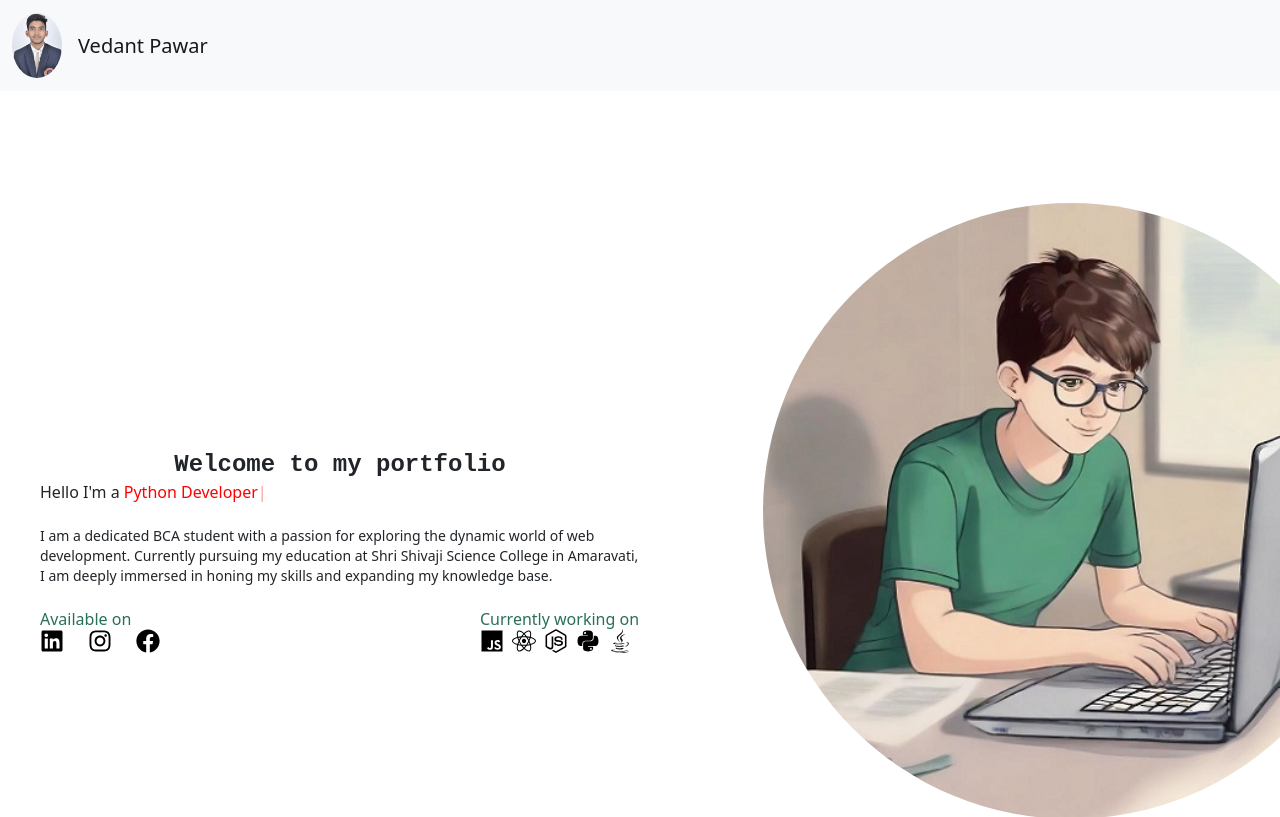
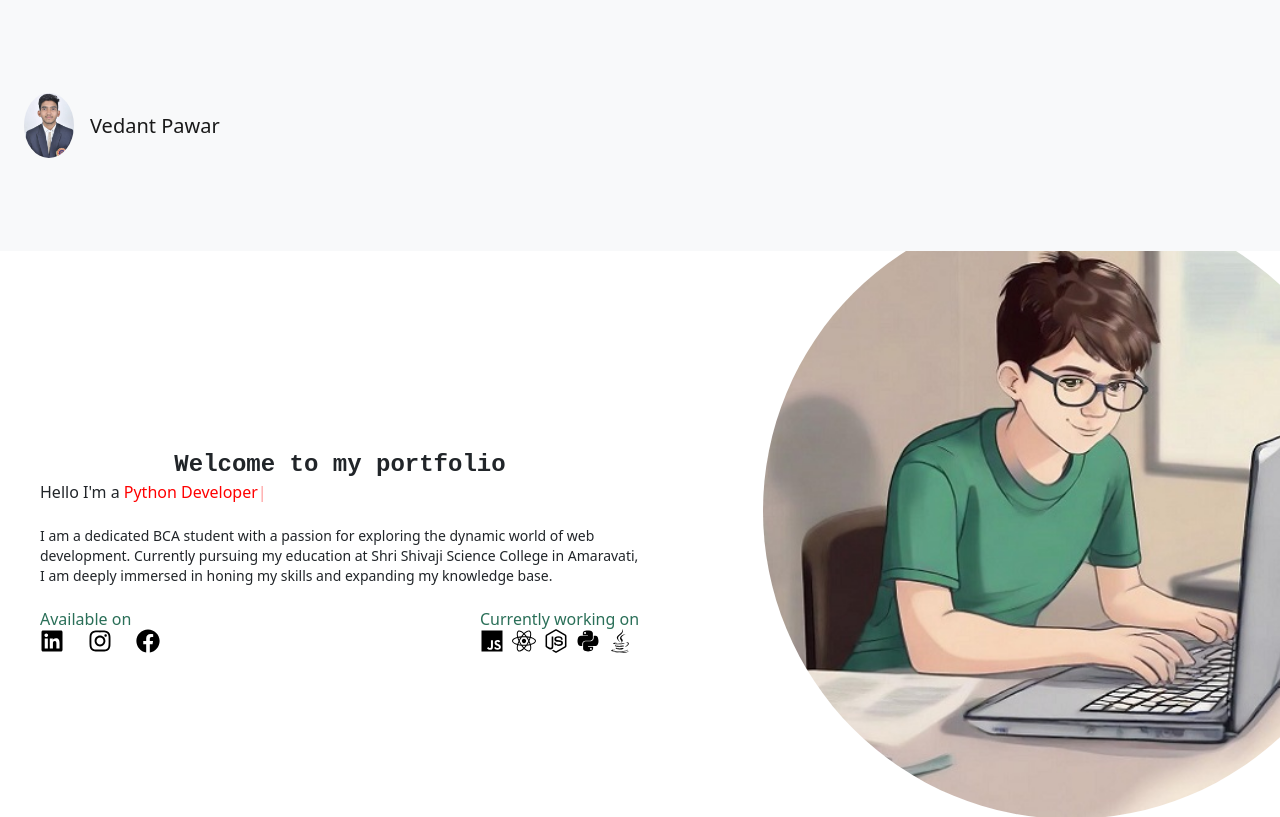
Before and after one commit to Vedant012345/myportfolio, a React (Vite) app: page / in a window 1280 px wide. Shown: the top 817 px of the page. Built offline with nearby package versions, Linux system fonts and the light colour scheme.

Commit message:
Navbar.jsx

```diff
--- a/src/componants/Navbar.jsx
+++ b/src/componants/Navbar.jsx
@@ -1,7 +1,6 @@
 import React, { useState } from 'react';
 import logo from '../../public/vedant2.png';
 import { Link } from 'react-scroll';
-
 
 export default function Navbar() {
   const [menu, setMenu] = useState(false);
@@ -20,12 +19,12 @@ export default function Navbar() {
 
   return (
     <nav className="navbar navbar-expand-lg navbar-light bg-light fixed-top">
-      <div className="container-fluid">
+      <div className="container-fluid container mx-auto px-4 md:px-20 py-20">
         <a className="navbar-brand" href="/">
           <img src={logo} alt="hi" width="50" height="50" className='nav-logo' />
         </a>
         <a className="navbar-brand" href="/">Vedant Pawar</a>
-        <button className="navbar-toggler" type="button" data-bs-toggle="collapse" data-bs-target="#navbarSupportedContent" aria-controls="navbarSupportedContent" aria-expanded="false" aria-label="Toggle navigation" onClick={toggleMenu}>
+        <button className={`navbar-toggler ${menu ? 'collapsed' : ''}`} type="button" aria-label="Toggle navigation" onClick={toggleMenu}>
           <span className="navbar-toggler-icon"></span>
         </button>
         <div className={`collapse navbar-collapse ${menu ? 'show' : ''}`} id="navbarSupportedContent">
@@ -39,13 +38,14 @@ export default function Navbar() {
                   duration={500}
                   offset={-70}
                   activeClass="active"
+                  onClick={() => setMenu(false)} // Close menu on click
                 >
                   {item.text}
                 </Link>
               </li>
             ))}
           </ul>
-          <form className="d-flex">
+          <form className={`d-lg-flex flex-row ${menu ? 'd-none' : 'd-flex'}`}>
             <input className="form-control me-2" type="search" placeholder="Search" aria-label="Search" />
             <button className="btn btn-outline-success" type="submit">Search</button>
           </form>
```
